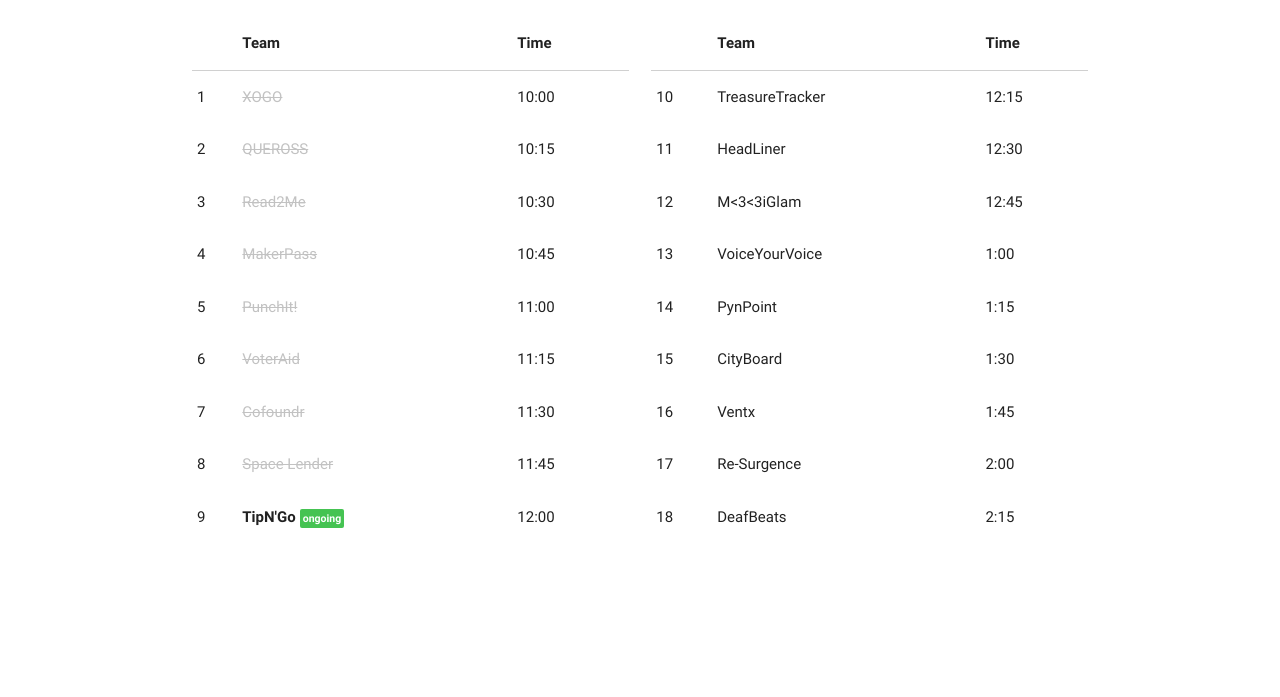
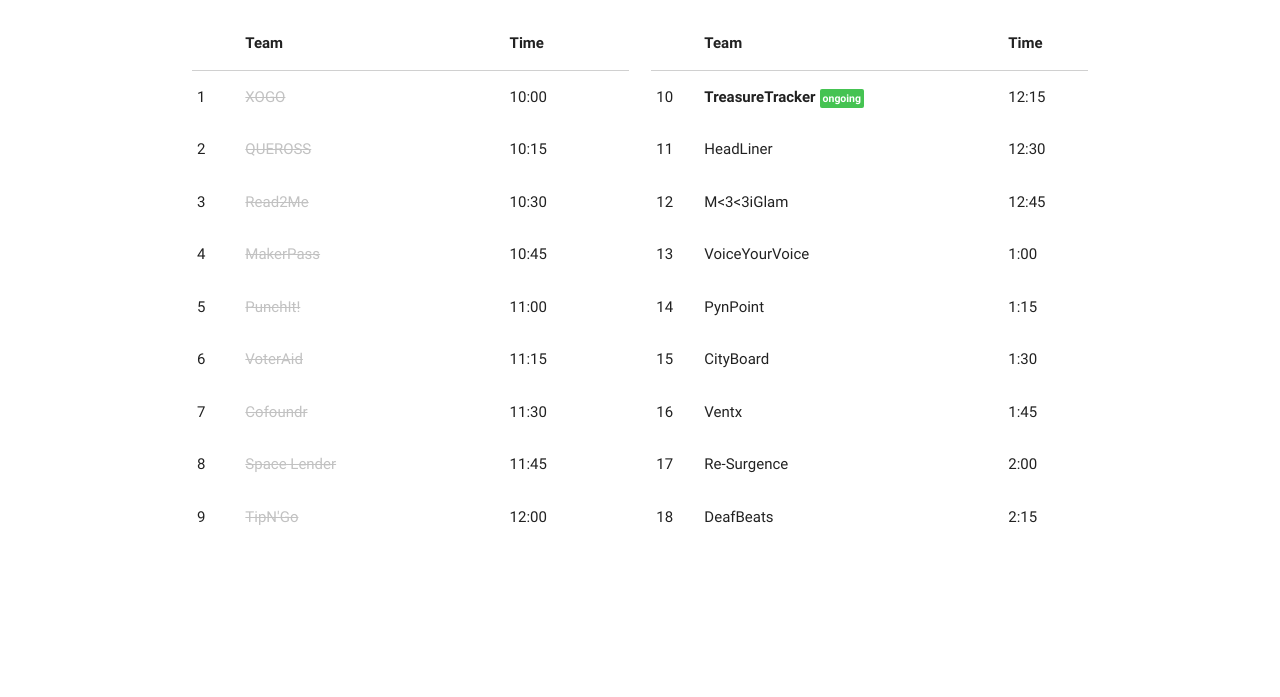
Before and after one commit to MangoHacks/swmiami-megaphone, a plain HTML site: page index.html in a window 1280 px wide. Shown: the part 353-1050 px from the top of the page. Drawn offline with nearby package versions, Linux system fonts and the light colour scheme; files whose address does not match are found by name.

Commit message:
some men just want to watch the code burn

```diff
--- a/index.html
+++ b/index.html
@@ -104,7 +104,7 @@
               </tr>
               <tr>
                 <td>9</td>
-                <td class="team-current">TipN'Go</td>
+                <td class="team-done">TipN'Go</td>
                 <td>12:00</td>
               </tr>
             </tbody>
@@ -122,7 +122,7 @@
             <tbody>
               <tr>
                 <td>10</td>
-                <td>TreasureTracker</td>
+                <td class="team-current">TreasureTracker</td>
                 <td>12:15</td>
               </tr>
               <tr>
```
